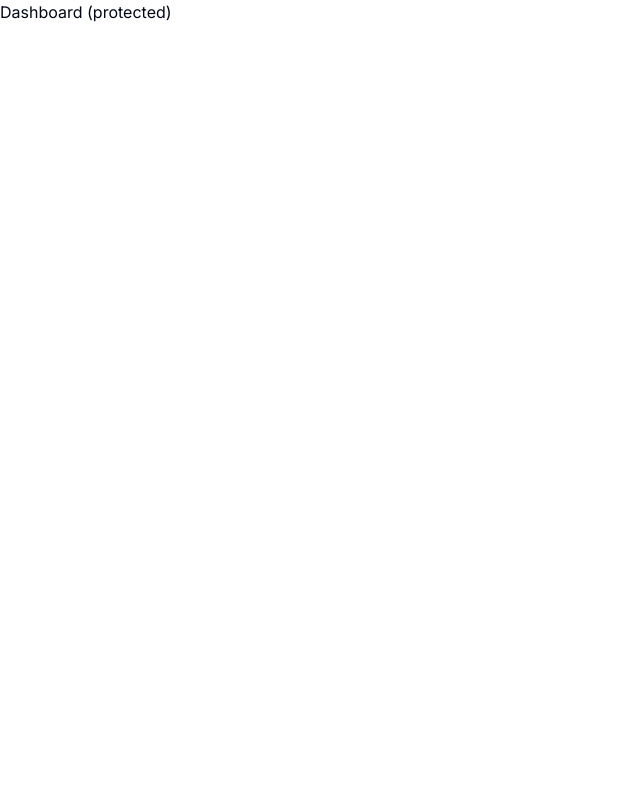
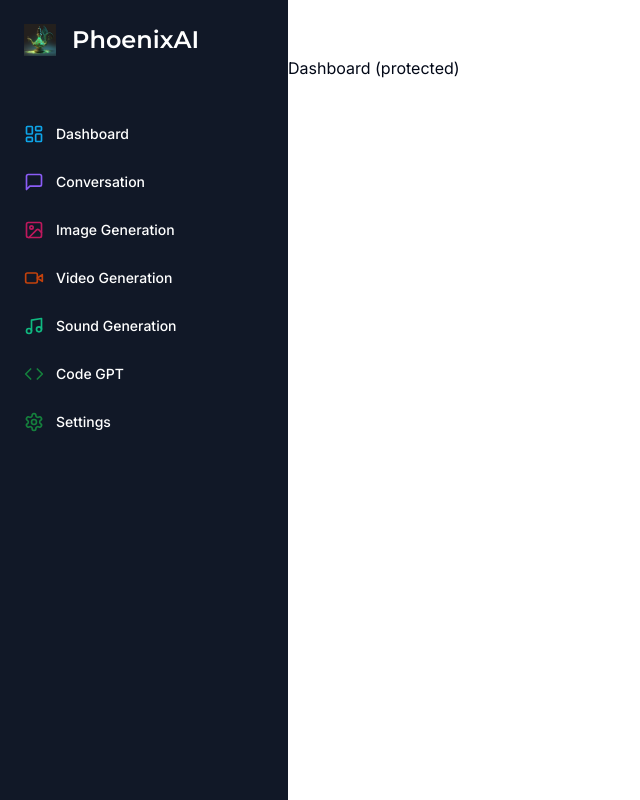
Before and after one commit to dadsec-dev/AI-SAAS, a Next.js app: page /dashboard in a window 1280 px wide. Shown: the whole page, without its empty margins (0-640 px from the left). Built offline with nearby package versions, Linux system fonts and the light colour scheme.

Commit message:
sidebar design

```diff
--- a/app/(dashboard)/(routes)/dashboard/page.tsx
+++ b/app/(dashboard)/(routes)/dashboard/page.tsx
@@ -1,11 +1,8 @@
-import { UserButton } from "@clerk/nextjs";
 
 export default function DashboardPage() {
   return (
     <div>
       <p>Dashboard (protected)</p>
-
-      <UserButton afterSignOutUrl="/"/>
     </div>
   )
 }
--- /dev/null
+++ b/app/(dashboard)/layout.tsx
@@ -0,0 +1,22 @@
+import Navbar from '@/components/navbar';
+import Sidebar from '@/components/sidebar';
+import React from 'react'
+
+const layout = ({ children }: {
+    children: React.ReactNode;
+}) => {
+  return (
+    <div className='h-full relative'>
+        <div className='hidden h-full md:flex md:w-72 md:flex-col md:fixed md:inset-y-0 z-[80] bg-gray-900'>
+            <Sidebar />
+        </div>
+
+        <main className='md:pl-72'>
+           <Navbar />
+            {children}
+        </main>
+    </div>
+  )
+}
+
+export default layout
--- /dev/null
+++ b/components/mobile-sidebar.tsx
@@ -0,0 +1,39 @@
+"use client";
+
+import React, { useEffect, useState } from "react";
+import { Button } from "./ui/button";
+import { Menu } from "lucide-react";
+import Sidebar from "./sidebar";
+import { Sheet, SheetContent, SheetTrigger } from "./ui/sheet";
+
+const MobileSidebar = () => {
+
+    ///fixing hydration errors
+    const [isMounted, setIsMounted] = useState(false);
+
+    useEffect(() => {
+        setIsMounted(true);
+    }, [])
+
+    if (!isMounted) {
+        return null;
+    }
+
+
+  return (
+    <div>
+      <Sheet>
+        <SheetTrigger>
+          <Button variant="ghost" size="icon" className="md:hidden">
+            <Menu />
+          </Button>
+        </SheetTrigger>
+        <SheetContent side='left' className="p-0">
+                <Sidebar />
+        </SheetContent>
+      </Sheet>
+    </div>
+  );
+};
+
+export default MobileSidebar;
--- /dev/null
+++ b/components/navbar.tsx
@@ -0,0 +1,16 @@
+import React from 'react'
+import { UserButton } from '@clerk/nextjs'
+import MobileSidebar from './mobile-sidebar'
+
+const Navbar = () => {
+  return (
+    <div className='flex items-center p-4'>
+        <MobileSidebar />
+        <div className='flex w-full justify-end'>
+            <UserButton afterSignOutUrl='/'/>
+        </div>
+    </div>
+  )
+}
+
+export default Navbar
--- /dev/null
+++ b/components/sidebar.tsx
@@ -0,0 +1,81 @@
+"use client";
+
+import Link from 'next/link';
+import React from 'react'
+import Image from 'next/image';
+import { Montserrat } from 'next/font/google';
+
+import { cn } from '@/lib/utils';
+import { Code, ImageIcon, LayoutDashboard, MessageSquare, Music, Settings, VideoIcon } from 'lucide-react';
+
+
+const monserrat = Montserrat({ weight: '600', subsets: ['latin']})
+
+const routes = [{
+    label: 'Dashboard',
+    icon: LayoutDashboard,
+    href: '/dashboard',
+    color: 'text-sky-500'
+}, {
+    label: 'Conversation',
+    icon: MessageSquare,
+    href: '/conversation',
+    color: 'text-violet-500'
+}, {
+    label: 'Image Generation',
+    icon: ImageIcon,
+    href: '/image',
+    color: 'text-pink-700'
+}, {
+    label: 'Video Generation',
+    icon: VideoIcon,
+    href: '/video',
+    color: 'text-orange-700'
+}, {
+    label: 'Sound Generation',
+    icon: Music,
+    href: '/music',
+    color: 'text-emerald-500'
+}, {
+    label: 'Code GPT',
+    icon: Code,
+    href: '/code',
+    color: 'text-green-700'
+}, {
+    label: 'Settings',
+    icon: Settings,
+    href: '/settings',
+    color: 'text-green-700'
+}]
+
+const Sidebar = () => {
+  return (
+    <div className='space-y-4 py-4 flex flex-col h-full bg-[#111827] text-white'>
+            <div className='px-3 py-2 flex-1'>
+                <Link href='/dashboard' className='flex items-center pl-3 mb-14'>
+                    <div className='relative w-8 h-8 mr-4'>
+                        <Image fill alt='logo' src='/phoenix.png'/>
+                    </div>
+
+                    <h1 className={cn('text-2xl font-bold', monserrat.className)}>
+                        PhoenixAI
+                    </h1>
+                </Link>
+
+                <div className='space-y-1'>
+                    {routes.map((route) => (
+                        <Link href={route.href} key={route.href} className='text-sm group flex p-3 w-full justify-start font-medium cursor-pointer hover:text-white hover:bg-white/10 rounded-lg transition'>
+                            <div className='flex items-center flex-1'>
+                                    <route.icon className={cn("h-5 w-5 mr-3", route.color)}/>
+
+                                    {route.label}
+                            </div>
+                        </Link>
+                    ))}
+                </div>
+            </div>
+    </div>
+  )
+}
+
+export default Sidebar;
--- /dev/null
+++ b/components/ui/sheet.tsx
@@ -0,0 +1,144 @@
+"use client"
+
+import * as React from "react"
+import * as SheetPrimitive from "@radix-ui/react-dialog"
+import { cva, type VariantProps } from "class-variance-authority"
+import { X } from "lucide-react"
+
+import { cn } from "@/lib/utils"
+
+const Sheet = SheetPrimitive.Root
+
+const SheetTrigger = SheetPrimitive.Trigger
+
+const SheetClose = SheetPrimitive.Close
+
+const SheetPortal = ({
+  className,
+  ...props
+}: SheetPrimitive.DialogPortalProps) => (
+  <SheetPrimitive.Portal className={cn(className)} {...props} />
+)
+SheetPortal.displayName = SheetPrimitive.Portal.displayName
+
+const SheetOverlay = React.forwardRef<
+  React.ElementRef<typeof SheetPrimitive.Overlay>,
+  React.ComponentPropsWithoutRef<typeof SheetPrimitive.Overlay>
+>(({ className, ...props }, ref) => (
+  <SheetPrimitive.Overlay
+    className={cn(
+      "fixed inset-0 z-50 bg-background/80 backdrop-blur-sm data-[state=open]:animate-in data-[state=closed]:animate-out data-[state=closed]:fade-out-0 data-[state=open]:fade-in-0",
+      className
+    )}
+    {...props}
+    ref={ref}
+  />
+))
+SheetOverlay.displayName = SheetPrimitive.Overlay.displayName
+
+const sheetVariants = cva(
+  "fixed z-50 gap-4 bg-background p-6 shadow-lg transition ease-in-out data-[state=open]:animate-in data-[state=closed]:animate-out data-[state=closed]:duration-300 data-[state=open]:duration-500",
+  {
+    variants: {
+      side: {
+        top: "inset-x-0 top-0 border-b data-[state=closed]:slide-out-to-top data-[state=open]:slide-in-from-top",
+        bottom:
+          "inset-x-0 bottom-0 border-t data-[state=closed]:slide-out-to-bottom data-[state=open]:slide-in-from-bottom",
+        left: "inset-y-0 left-0 h-full w-3/4 border-r data-[state=closed]:slide-out-to-left data-[state=open]:slide-in-from-left sm:max-w-sm",
+        right:
+          "inset-y-0 right-0 h-full w-3/4  border-l data-[state=closed]:slide-out-to-right data-[state=open]:slide-in-from-right sm:max-w-sm",
+      },
+    },
+    defaultVariants: {
+      side: "right",
+    },
+  }
+)
+
+interface SheetContentProps
+  extends React.ComponentPropsWithoutRef<typeof SheetPrimitive.Content>,
+    VariantProps<typeof sheetVariants> {}
+
+const SheetContent = React.forwardRef<
+  React.ElementRef<typeof SheetPrimitive.Content>,
+  SheetContentProps
+>(({ side = "right", className, children, ...props }, ref) => (
+  <SheetPortal>
+    <SheetOverlay />
+    <SheetPrimitive.Content
+      ref={ref}
+      className={cn(sheetVariants({ side }), className)}
+      {...props}
+    >
+      {children}
+      <SheetPrimitive.Close className="absolute right-4 top-4 rounded-sm opacity-70 ring-offset-background transition-opacity hover:opacity-100 focus:outline-none focus:ring-2 focus:ring-ring focus:ring-offset-2 disabled:pointer-events-none data-[state=open]:bg-secondary">
+        <X className="h-4 w-4" />
+        <span className="sr-only">Close</span>
+      </SheetPrimitive.Close>
+    </SheetPrimitive.Content>
+  </SheetPortal>
+))
+SheetContent.displayName = SheetPrimitive.Content.displayName
+
+const SheetHeader = ({
+  className,
+  ...props
+}: React.HTMLAttributes<HTMLDivElement>) => (
+  <div
+    className={cn(
+      "flex flex-col space-y-2 text-center sm:text-left",
+      className
+    )}
+    {...props}
+  />
+)
+SheetHeader.displayName = "SheetHeader"
+
+const SheetFooter = ({
+  className,
+  ...props
+}: React.HTMLAttributes<HTMLDivElement>) => (
+  <div
+    className={cn(
+      "flex flex-col-reverse sm:flex-row sm:justify-end sm:space-x-2",
+      className
+    )}
+    {...props}
+  />
+)
+SheetFooter.displayName = "SheetFooter"
+
+const SheetTitle = React.forwardRef<
+  React.ElementRef<typeof SheetPrimitive.Title>,
+  React.ComponentPropsWithoutRef<typeof SheetPrimitive.Title>
+>(({ className, ...props }, ref) => (
+  <SheetPrimitive.Title
+    ref={ref}
+    className={cn("text-lg font-semibold text-foreground", className)}
+    {...props}
+  />
+))
+SheetTitle.displayName = SheetPrimitive.Title.displayName
+
+const SheetDescription = React.forwardRef<
+  React.ElementRef<typeof SheetPrimitive.Description>,
+  React.ComponentPropsWithoutRef<typeof SheetPrimitive.Description>
+>(({ className, ...props }, ref) => (
+  <SheetPrimitive.Description
+    ref={ref}
+    className={cn("text-sm text-muted-foreground", className)}
+    {...props}
+  />
+))
+SheetDescription.displayName = SheetPrimitive.Description.displayName
+
+export {
+  Sheet,
+  SheetTrigger,
+  SheetClose,
+  SheetContent,
+  SheetHeader,
+  SheetFooter,
+  SheetTitle,
+  SheetDescription,
+}
--- a/package.json
+++ b/package.json
@@ -10,6 +10,7 @@
   },
   "dependencies": {
     "@clerk/nextjs": "^4.23.1",
+    "@radix-ui/react-dialog": "^1.0.4",
     "@radix-ui/react-slot": "^1.0.2",
     "@types/node": "20.4.4",
     "@types/react": "18.2.15",
```
Also changed, not shown: public/phoenix.png (added), 1 other file (tests, documents, lock files or other folders).
